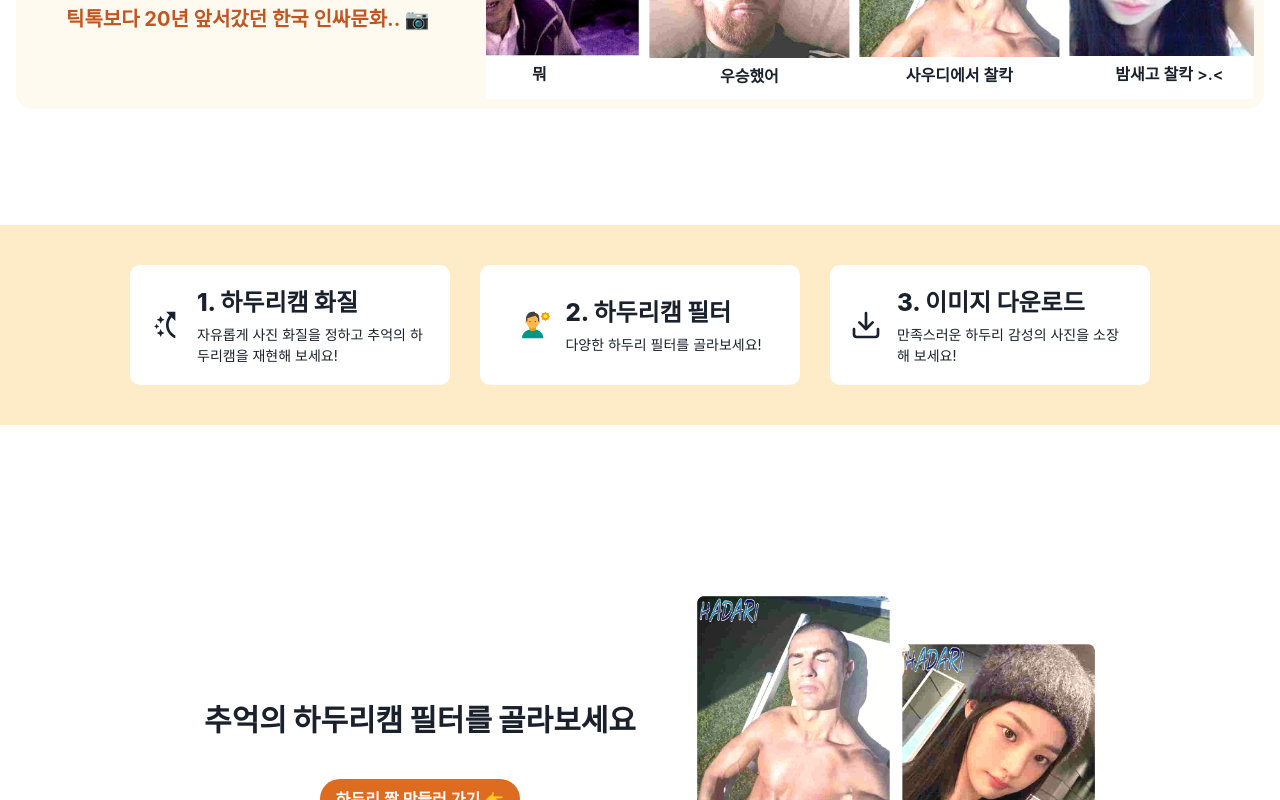
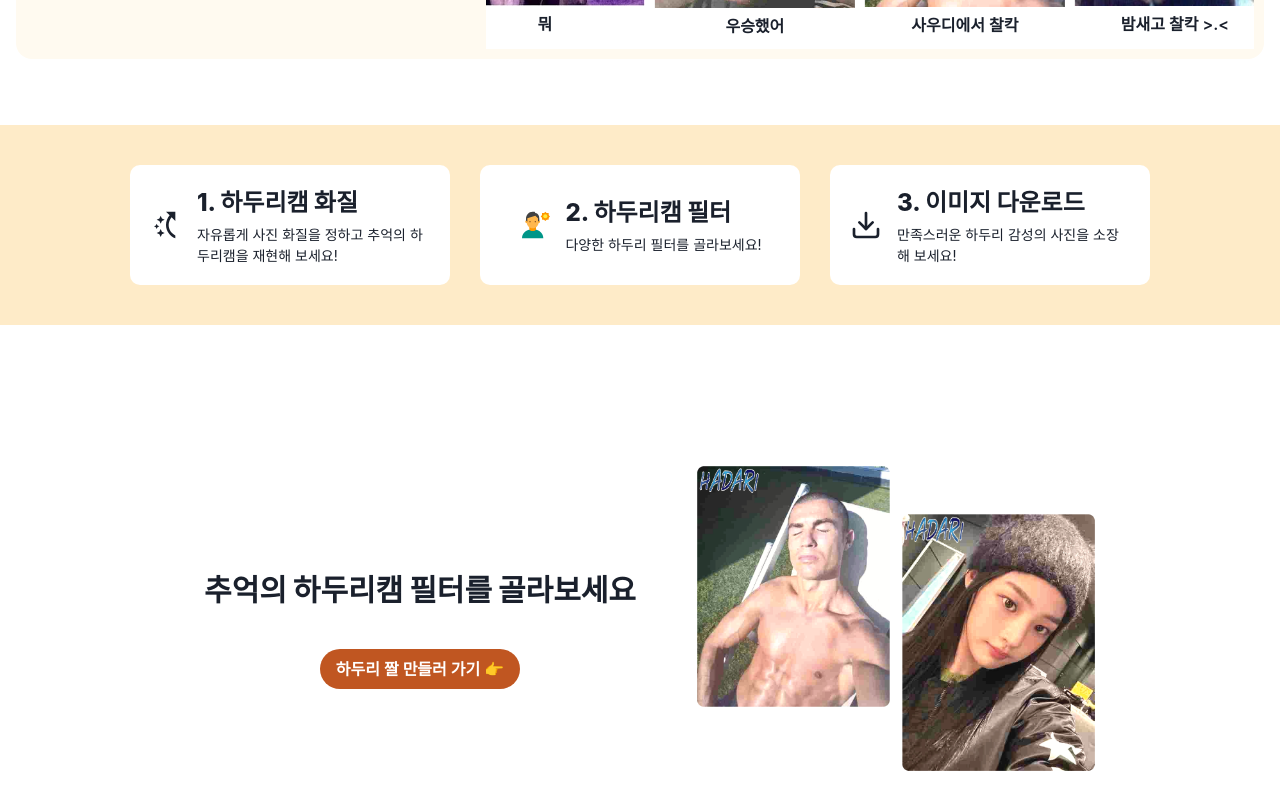
Before and after one commit to moonkorea00/haduri-zzal-bang, a Next.js app: page / in a window 1280 px wide. Shown: the part 480-1280 px from the top of the page. Built offline with nearby package versions, Linux system fonts and the light colour scheme; no server answers.

Commit message:
style : layout gap

```diff
--- a/src/components/Main/Demo/DemoCard/index.tsx
+++ b/src/components/Main/Demo/DemoCard/index.tsx
@@ -67,9 +67,11 @@ const DemoCard = ({
           {description}
         </Box>
         <Button
-          colorScheme="orange"
+          bg="brand.600"
+          color="white"
           size={isMd ? 'sm' : 'md'}
           borderRadius="24px"
+          _hover={{bg:"brand.500"}}
           onClick={() => push('/create-haduri')}
         >
           {btnContent} &#128073;
--- a/src/components/Main/index.tsx
+++ b/src/components/Main/index.tsx
@@ -11,7 +11,7 @@ const Main = () => {
       direction="column"
       justifyContent="center"
       alignItems="center"
-      gap={isLg ? '80px' : '130px'}
+      gap={isLg ? '80px' : '100px'}
     >
       <Banner />
       <Demo />
--- a/src/components/common/AudioPlayer/index.tsx
+++ b/src/components/common/AudioPlayer/index.tsx
@@ -2,7 +2,7 @@ import { useRef } from 'react';
 import { Flex, Text } from '@chakra-ui/react';
 import { BsFillPlayFill, BsFillPauseFill } from 'react-icons/bs';
 import IconButton from '../Button';
-import useAudioPlayer from './audioPlayer.hooks';
+import useAudioPlayer from './hooks';
 import useBreakPoints from '@hooks/useBreakPoints';
 import { assetPaths } from '@utils/assets';
 
--- a/src/components/common/Layout/index.tsx
+++ b/src/components/common/Layout/index.tsx
@@ -13,7 +13,7 @@ const Layout = ({ children }: LayoutProps) => {
   return (
     <Flex
       flexDir="column"
-      gap={isMd ? '36px' : '100px'}
+      gap={isMd ? '36px' : '50px'}
       maxW="1280px"
       m={isMd ? '10px auto' : '36px auto'}
       pb="70px"
```
Also changed, not shown: src/components/common/AudioPlayer/hooks/index.ts (renamed from src/components/common/AudioPlayer/audioPlayer.hooks.ts).
